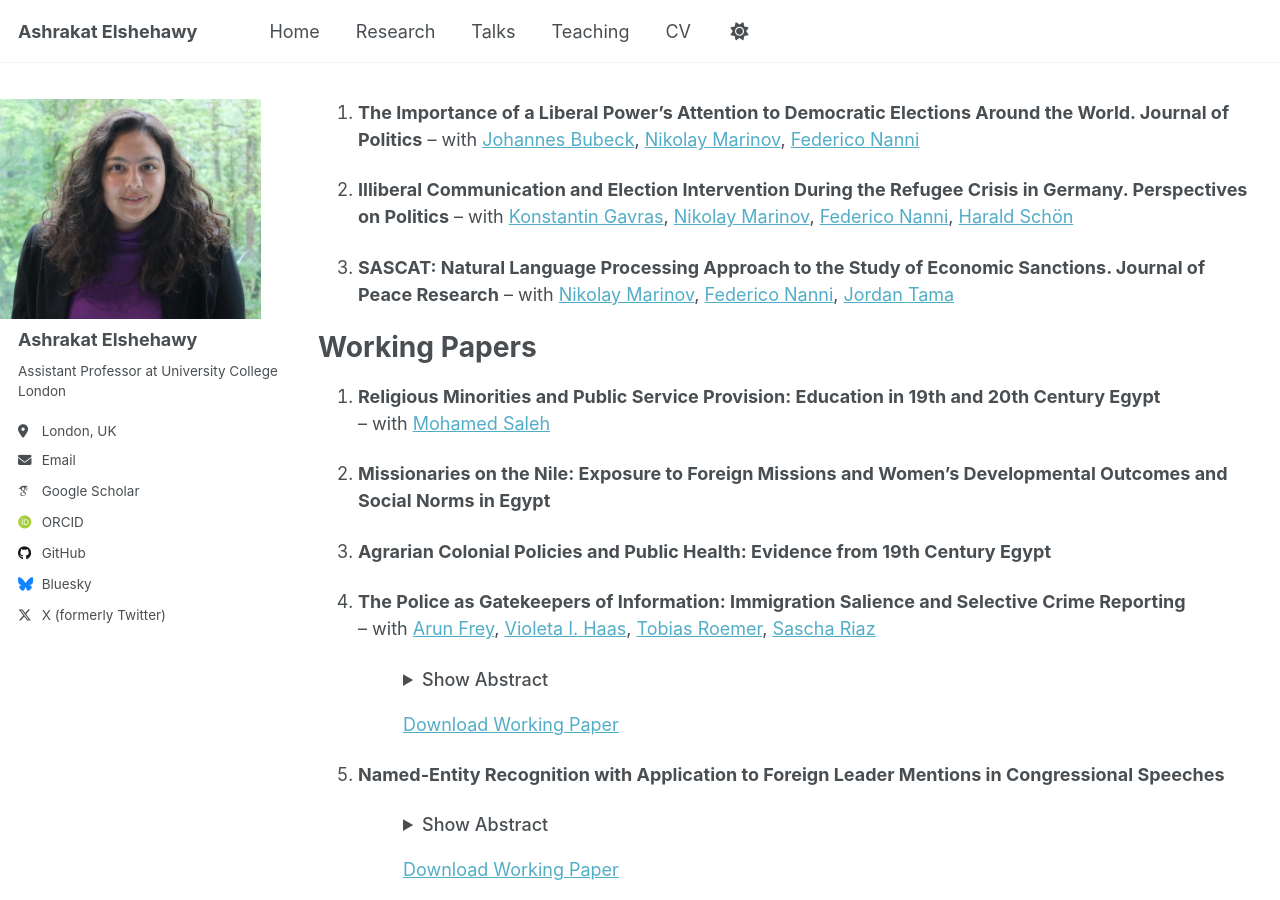
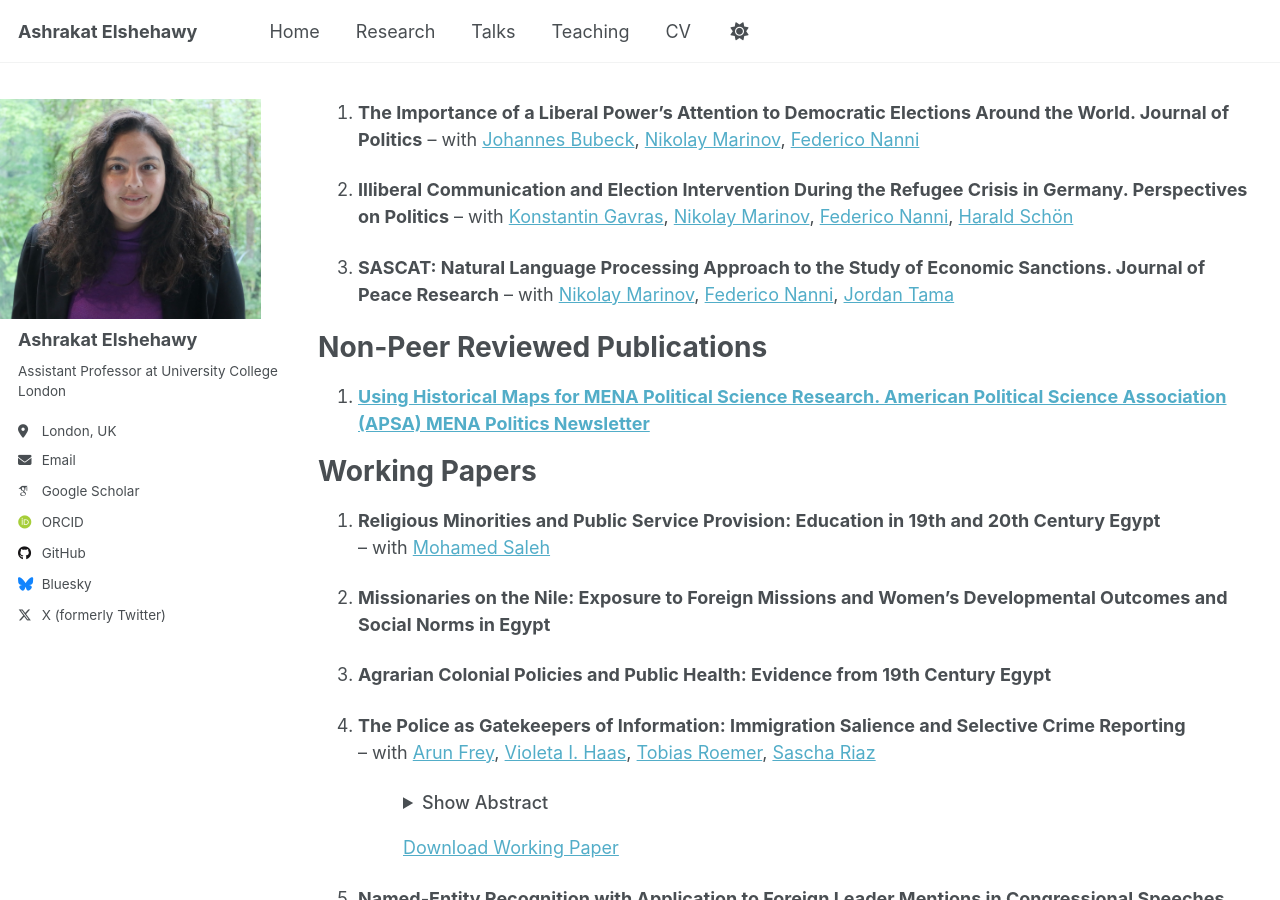
Before and after one commit to aelshehawy/aelshehawy.github.io, a Jekyll site: the page built from _pages/research.md, in a window 1280 px wide and 900 px high. Built offline with Jekyll 4.4.1, drawn with Linux system fonts in a browser that asks for light colours; some web fonts are replaced; a script that is not in the unit is left out.

Commit message:
research

```diff
--- a/_pages/research.md
+++ b/_pages/research.md
@@ -14,6 +14,11 @@ author_profile: true
 
 3. **SASCAT: Natural Language Processing Approach to the Study of Economic Sanctions. Journal of Peace Research**
 -- with [Nikolay Marinov](https://www.gu.se/en/about/find-staff/nikolaymarinov), [Federico Nanni](https://www.turing.ac.uk/people/researchers/federico-nanni), [Jordan Tama](https://www.jordantama.com/)
+
+# **Non-Peer Reviewed Publications**
+
+4. **[Using Historical Maps for MENA Political Science Research. American Political Science Association (APSA) MENA Politics Newsletter](https://apsamena.org/wp-content/uploads/2021/04/10.-Elshehawy_finalcorrections-FINAL.pdf)**
+
 
 # **Working Papers**
 
@@ -43,8 +48,5 @@ author_profile: true
      <p><strong>Abstract:</strong> Why do country leaders assume greater salience to outsiders in some – but not other – cases in international relations? The election interventions literature has argued that when the policy positions of candidates running in elections grow further apart, outsiders are more likely to back the candidates they find most congruent, by using direct support of a candidate (via promises of aid, for example) or by calibrating support for democratic processes in a country to make the victory of the preferred candidate more likely. We build on this research agenda to argue that policy polarization in a country will increase the salience of individual leaders to outside actors: it now literally makes a difference who will be in power. Noticing – and supporting – leaders becomes important. We test our argument about leader salience by scraping speeches made on the floor of U.S. Congress and leveraging innovative Natural Language Processing methods. We show that policy divergence between the positions of candidates running in elections abroad gets them more personal recognition in Congress. We also show that leader mentions contain words that are associated with an interest in helping foreign leaders get elected. Our method and measure can help advance research on the importance of individuals in politics more broadly.</p>
    </details>
 
-   <p class="pub-link">
-     <a href="https://doi.org/10.31235/osf.io/trhys_v1">Download Working Paper</a>
-   </p>
 
 # **Working in Progress**
```
